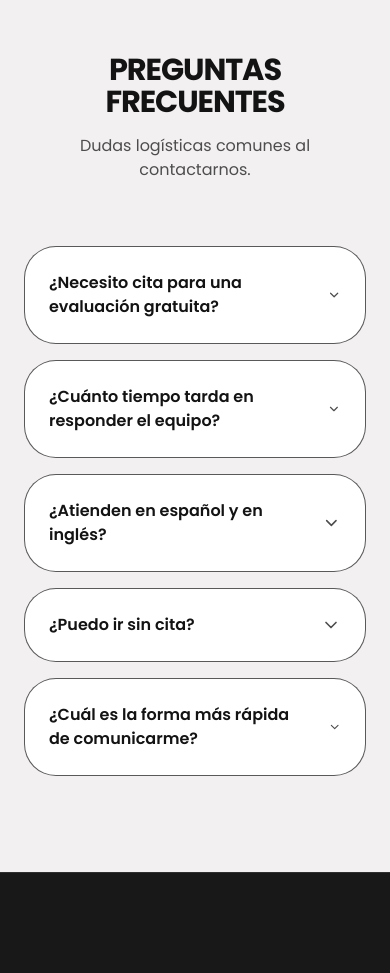
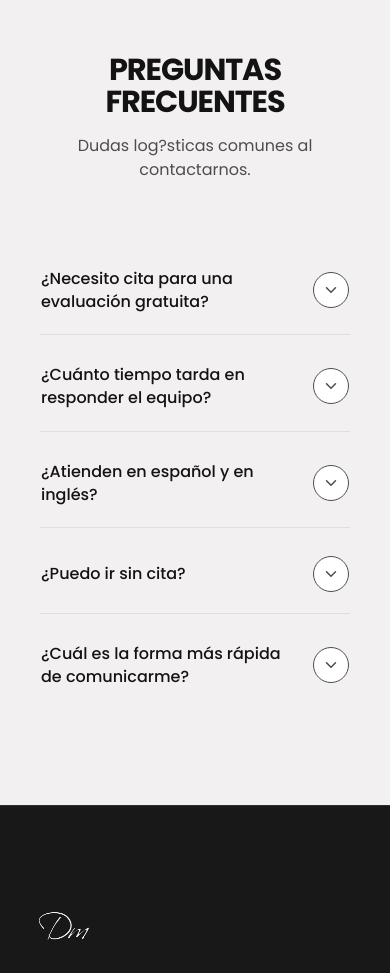
Before and after one commit to empathoai/dermam-website, a React (Vite) app: page /es/contacto in a window 390 px wide. Shown: the part 2960-3933 px from the top of the page. Built offline with nearby package versions, Linux system fonts and the light colour scheme.

Commit message:
fix(ui): polish faq and review cards

```diff
--- a/src/components/GoogleReviews.tsx
+++ b/src/components/GoogleReviews.tsx
@@ -58,13 +58,13 @@ function ReviewText({ text }: { text: string }) {
   const shouldShowToggle = text.length > 120;
 
   return (
-    <div className="text-text-primary italic mb-8 leading-relaxed whitespace-pre-line">
+    <div className="mb-8 flex flex-1 flex-col items-center justify-center text-center text-text-primary italic leading-relaxed whitespace-pre-line">
       <span>“{truncateText(text, expanded)}”</span>
       {shouldShowToggle && (
         <button
           type="button"
           onClick={() => setExpanded((current) => !current)}
-          className="ml-2 text-sm font-medium text-text-secondary underline underline-offset-4 hover:text-text-primary"
+          className="mt-3 text-sm font-medium not-italic text-text-secondary underline underline-offset-4 hover:text-text-primary"
         >
           {expanded ? 'Ver menos' : 'Ver más'}
         </button>
@@ -81,7 +81,6 @@ export default function GoogleReviews({ filter = 'featured', maxItems = 3, showM
   return (
     <section className="py-24 bg-canvas">
       <Container>
-        {showMeta && (
         <div className="mb-16 text-center">
           <p className="text-xs font-medium uppercase tracking-[0.15em] text-text-secondary mb-4">
             Reseñas reales de pacientes
@@ -89,6 +88,8 @@ export default function GoogleReviews({ filter = 'featured', maxItems = 3, showM
           <h2 className="text-[clamp(1.9rem,3.6vw,3rem)] font-bold leading-[1.05] tracking-[-0.035em] uppercase font-sans text-text-primary mb-8">
             Lo que dicen de DERMA.M
           </h2>
+          {showMeta && (
+            <>
             <div className="text-5xl md:text-6xl font-sans text-text-primary mb-4">
               {reviewsData.meta.rating}
             </div>
@@ -97,19 +98,20 @@ export default function GoogleReviews({ filter = 'featured', maxItems = 3, showM
                 <Star key={i} size={22} fill={i < Math.round(reviewsData.meta.rating) ? 'currentColor' : 'none'} />
               ))}
             </div>
+            </>
+          )}
         </div>
-        )}
 
-        <ResponsiveCardGroup desktopColumns={3} mobileCardWidth="84vw">
+        <ResponsiveCardGroup desktopColumns={3} mobileCardWidth="84vw" desktopItemClassName="h-full">
           {reviews.map((review) => (
-            <Card key={review.id} className="p-10 flex flex-col items-center text-center bg-white border border-border-card hover:-translate-y-1 hover:border-base-900 hover:shadow-md transition-all duration-300 ease-[cubic-bezier(0.22,1,0.36,1)] shadow-subtle">
+            <Card key={review.id} className="flex h-full min-h-[18rem] flex-col items-center justify-between p-10 text-center bg-white border border-border-card hover:-translate-y-1 hover:border-base-900 hover:shadow-md transition-all duration-300 ease-[cubic-bezier(0.22,1,0.36,1)] shadow-subtle">
               <div className="flex gap-1 mb-6 text-yellow-400" aria-label={`${review.rating} de 5 estrellas`}>
                 {[...Array(5)].map((_, i) => (
                   <Star key={i} size={16} fill={i < review.rating ? 'currentColor' : 'none'} />
                 ))}
               </div>
               <ReviewText text={review.text} />
-              <span className="block font-semibold text-sm mb-1">{review.author}</span>
+              <span className="mt-auto block font-semibold text-sm mb-1">{review.author}</span>
             </Card>
           ))}
         </ResponsiveCardGroup>
--- a/src/components/sections/contact/ContactFAQSection.tsx
+++ b/src/components/sections/contact/ContactFAQSection.tsx
@@ -1,16 +1,9 @@
-import { useState } from 'react';
 import { contactContent } from '../../../data/contactContent';
 import Container from '../../ui/Container';
-import { ChevronDown } from '../../../design-system/icons';
-import { motion, AnimatePresence } from 'motion/react';
+import FAQAccordion from '../../ui/FAQAccordion';
 
 export default function ContactFAQSection() {
   const { faqs } = contactContent;
-  const [openIndex, setOpenIndex] = useState<number | null>(null);
-
-  const toggleFAQ = (idx: number) => {
-    setOpenIndex(openIndex === idx ? null : idx);
-  };
 
   return (
     <section className="py-24 bg-canvas">
@@ -18,42 +11,10 @@ export default function ContactFAQSection() {
         <div className="max-w-3xl mx-auto">
           <div className="text-center mb-16">
             <h2 className="text-[clamp(1.9rem,3.6vw,3rem)] font-bold leading-[1.05] tracking-[-0.035em] uppercase font-sans mb-4">Preguntas frecuentes</h2>
-            <p className="text-text-secondary">Dudas logísticas comunes al contactarnos.</p>
+            <p className="text-text-secondary">Dudas log?sticas comunes al contactarnos.</p>
           </div>
 
-          <div className="space-y-4">
-            {faqs.map((faq, idx) => (
-              <div key={idx} className="bg-white rounded-[2rem] border border-border-card overflow-hidden transition-all duration-300">
-                <button
-                  onClick={() => toggleFAQ(idx)}
-                  className="w-full text-left p-6 flex justify-between items-center gap-4 hover:bg-canvas/50 transition-colors"
-                  aria-expanded={openIndex === idx}
-                  aria-controls={`faq-answer-contact-${idx}`}
-                >
-                  <span className="font-semibold text-text-primary">{faq.question}</span>
-                  <ChevronDown
-                    className={`text-text-secondary transition-transform duration-300 ${openIndex === idx ? 'rotate-180' : ''}`}
-                    size={20}
-                  />
-                </button>
-                <AnimatePresence>
-                  {openIndex === idx && (
-                    <motion.div
-                      id={`faq-answer-contact-${idx}`}
-                      initial={{ height: 0, opacity: 0 }}
-                      animate={{ height: 'auto', opacity: 1 }}
-                      exit={{ height: 0, opacity: 0 }}
-                      transition={{ duration: 0.3 }}
-                    >
-                      <div className="px-6 pb-6 text-text-secondary leading-relaxed border-t border-border-soft pt-4 text-sm">
-                        {faq.answer}
-                      </div>
-                    </motion.div>
-                  )}
-                </AnimatePresence>
-              </div>
-            ))}
-          </div>
+          <FAQAccordion items={faqs} />
         </div>
       </Container>
     </section>
--- a/src/components/ui/FAQAccordion.tsx
+++ b/src/components/ui/FAQAccordion.tsx
@@ -15,25 +15,32 @@ const FAQAccordion: React.FC<FAQAccordionProps> = ({ items }) => {
   };
 
   return (
-    <div className="space-y-4">
+    <div className="-mx-2 space-y-2 sm:mx-0">
       {items.map((item, idx) => (
+        <div className="group" key={idx}>
           <div
-          key={idx}
-          className="bg-white rounded-[2rem] border border-border-card overflow-hidden transition-all duration-300"
+            className={[
+              'overflow-hidden rounded-[2rem] border transition-all duration-300 ease-[cubic-bezier(0.22,1,0.36,1)]',
+              openIndex === idx
+                ? 'border-border-card bg-white shadow-card-soft'
+                : 'border-transparent bg-transparent hover:bg-white/70',
+            ].join(' ')}
           >
             <button
               onClick={() => toggle(idx)}
-            className="w-full text-left p-6 flex justify-between items-center gap-4 hover:bg-canvas/50 transition-colors"
+              className="flex w-full items-center justify-between gap-5 px-6 py-5 text-left md:px-8 md:py-6"
               aria-expanded={openIndex === idx}
               aria-controls={`faq-answer-hub-${idx}`}
             >
-            <span className="font-semibold text-text-primary text-sm md:text-base">
+              <span className="font-medium text-text-primary text-base leading-[1.45] normal-case">
                 {item.question}
               </span>
+              <span className="flex h-9 w-9 flex-shrink-0 items-center justify-center rounded-full border border-border bg-white text-text-secondary transition-colors duration-300 group-hover:text-text-primary">
                 <ChevronDown
-              className={`text-text-secondary transition-transform duration-300 ${openIndex === idx ? 'rotate-180' : ''}`}
-              size={20}
+                  className={`transition-transform duration-300 ${openIndex === idx ? 'rotate-180' : ''}`}
+                  size={18}
                 />
+              </span>
             </button>
             <AnimatePresence>
               {openIndex === idx && (
@@ -42,14 +49,16 @@ const FAQAccordion: React.FC<FAQAccordionProps> = ({ items }) => {
                   initial={{ height: 0, opacity: 0 }}
                   animate={{ height: 'auto', opacity: 1 }}
                   exit={{ height: 0, opacity: 0 }}
-                transition={{ duration: 0.3 }}
+                  transition={{ duration: 0.24, ease: 'easeOut' }}
                 >
-                <div className="px-6 pb-6 text-text-secondary leading-relaxed border-t border-border-soft pt-4 text-xs md:text-sm">
+                  <div className="px-6 pb-6 pt-0 text-sm leading-[1.7] text-text-secondary md:px-8 md:pb-8 md:text-base">
                     {item.answer}
                   </div>
                 </motion.div>
               )}
             </AnimatePresence>
+          </div>
+          <hr className="mx-6 -mb-px border-border-soft transition-opacity duration-300 group-last:hidden md:mx-8" />
         </div>
       ))}
     </div>
```
Lines whose indentation alone changed are shown as unchanged.
